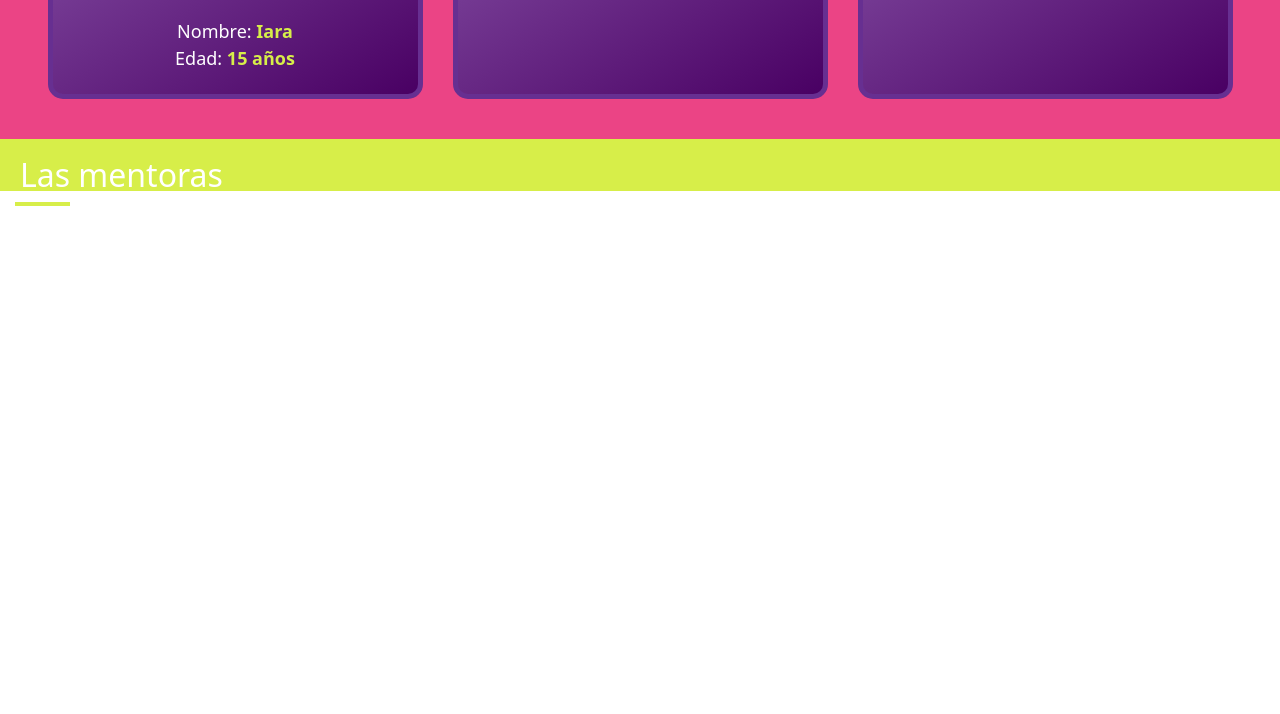
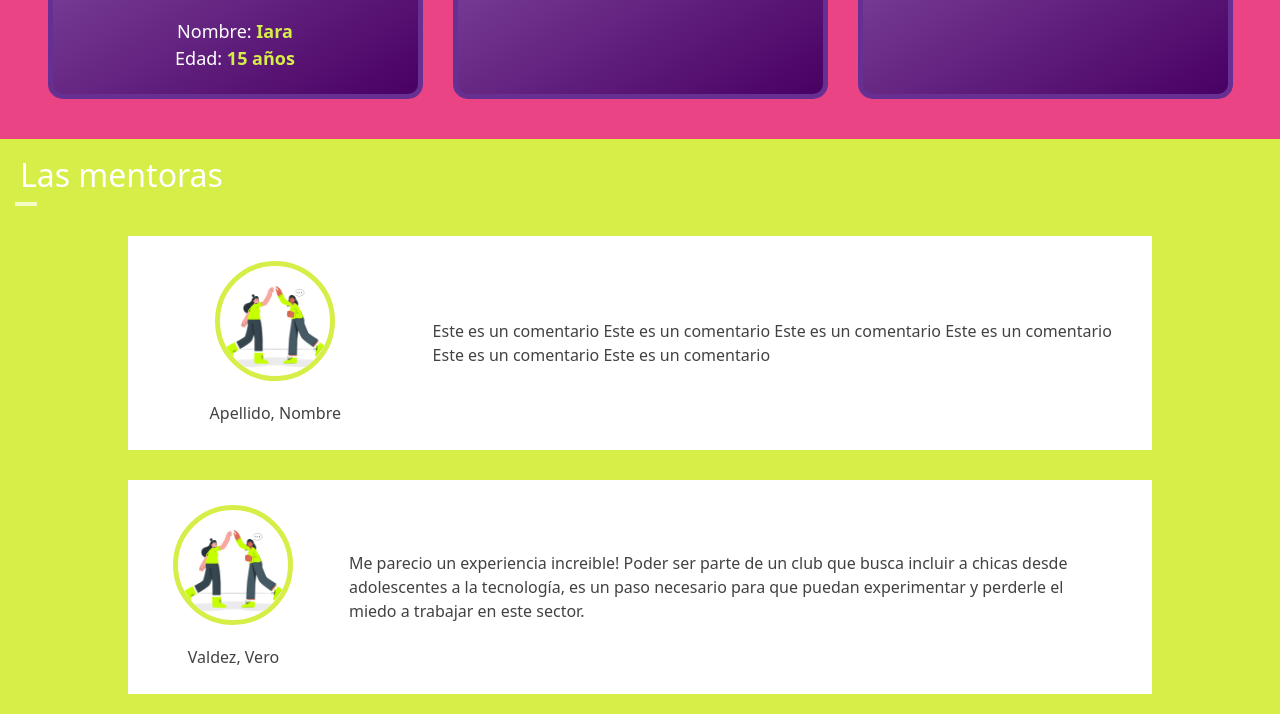
Before and after one commit to veronicajujuy/club-chicas, a plain HTML site: page index.html in a window 1280 px wide. Shown: the part 1273-1987 px from the top of the page. Before the commit the page ends 1499 px from the top, so only its background shows below. Drawn offline with nearby package versions, Linux system fonts and the light colour scheme.

Commit message:
agregando mas info a la pagina

```diff
--- a/index.html
+++ b/index.html
@@ -72,20 +72,43 @@
             </div>
             <div class="card1">
                 <div class="top">
-                    <iframe width="325" height="325" src="https://www.youtube.com/embed/rtKcV8aWyTg" title="YouTube video player" frameborder="0" allow="accelerometer; autoplay; clipboard-write; encrypted-media; gyroscope; picture-in-picture" allowfullscreen></iframe>
+                    <iframe width="325" height="325" src="https://youtube.com/shorts/3lbXlKSsuus?feature=share" title="YouTube video player" frameborder="0" allow="accelerometer; autoplay; clipboard-write; encrypted-media; gyroscope; picture-in-picture" allowfullscreen></iframe>
                 </div>
                 <div class="bottom"></div>
             </div>
             <div class="card1">
                 <div class="top">
-                    <iframe width="325" height="325" src="https://www.youtube.com/embed/rtKcV8aWyTg" title="YouTube video player" frameborder="0" allow="accelerometer; autoplay; clipboard-write; encrypted-media; gyroscope; picture-in-picture" allowfullscreen></iframe>
+                    <iframe width="325" height="325" src="https://www.youtube.com/embed/3lbXlKSsuus" title="YouTube video player" frameborder="0" allow="accelerometer; autoplay; clipboard-write; encrypted-media; gyroscope; picture-in-picture" allowfullscreen></iframe>
                 </div>
                 <div class="bottom"></div>
             </div>
         </div>
     </section>
     <section id="las-mentoras">
-            <h2 class="titulo2">Las mentoras</h2>
+            <h2 class="titulo-left">Las mentoras</h2>
+            <div class="caja">
+                <div class="descripcion">
+                    <img src="images/hands.png" alt="">
+                    <div class="ap-nom">
+                        Apellido, Nombre
+                    </div>
+                </div>
+                <div class="comentario">
+                        Este es un comentario Este es un comentario Este es un comentario Este es un comentario Este es un comentario Este es un comentario
+                </div>
+            </div>
+            <div class="caja">
+              <div class="descripcion">
+                  <img src="images/hands.png" alt="">
+                  <div class="ap-nom">
+                      Valdez, Vero
+                  </div>
+              </div>
+              <div class="comentario">
+                      Me parecio un experiencia increible! Poder ser parte de un club que busca incluir a chicas desde adolescentes a la tecnología,
+                      es un paso necesario para que puedan experimentar y perderle el miedo a trabajar en este sector.
+              </div>
+          </div>
     </section>
 
     <!-- JavaScript Bundle with Popper -->
--- a/style.css
+++ b/style.css
@@ -137,6 +137,55 @@ p{
 
 #las-mentoras {
     background-color:#d7ee49;
+    height:fit-content;
+    display: flex;
+    flex-direction: column;
+    align-items: center
+}
+
+.titulo-left {
+    padding: 20px 0 0 20px;
+    font-size: 2em;
+    line-height: 1;
+    position: relative;
+    color: #fff;
+    margin-bottom: 35px;
+    align-self: flex-start;
+}
+
+.titulo-left:after {
+    content: '';
+    width: 10%;
+    height: 4px;
+    background-color: #f4fcc3;
+    margin-top: 15px;
+    position: absolute;
+    bottom: -15px;
+    left: 15px;
+}
+
+.caja {
+    display: flex;
+    flex-direction: column;
+    width: 80%;
+    height: 300px;
+    background-color: #fff;
+    color:rgb(66, 66, 66);
+    justify-content:space-evenly;
+    align-items: center;
+    padding: 5px 20px;
+    margin: 10px 0 20px 0;
+}
+
+.descripcion > img {
+    width: 120px;
+    border-radius: 50%;
+    border:5px solid #d7ee49;
+    margin-bottom: 20px;
+}
+
+.comentario {
+    padding: 15px 0;
 }
 
 @media (min-width:900px) {
@@ -165,6 +214,25 @@ p{
     .card1 {
         margin: 15px;
     }
+    .caja {
+        margin: 0 auto;
+        display: flex;
+        flex-direction: row;
+        width: 80%;
+        height: fit-content;
+        justify-content:space-evenly;
+        align-items: center;
+        padding: 25px 15px;
+        margin: 10px 0 20px 0;
+    }
+    .descripcion {
+        display: flex;
+        width: 40%;
+        flex-direction: column;
+        align-items: center;
+    }
 
-
+    .comentario {
+        padding: 0 25px;
+    }
 }
```
